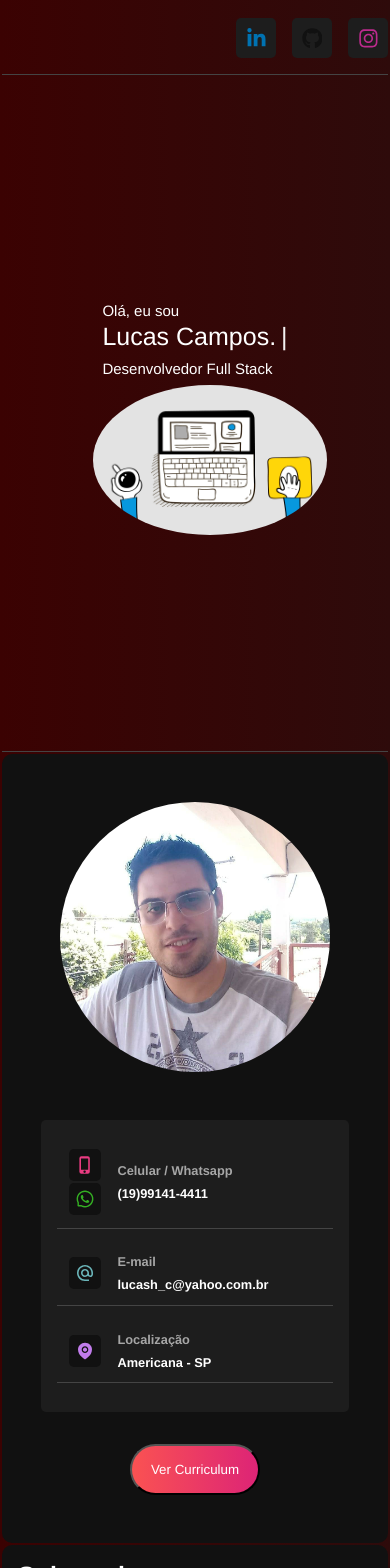
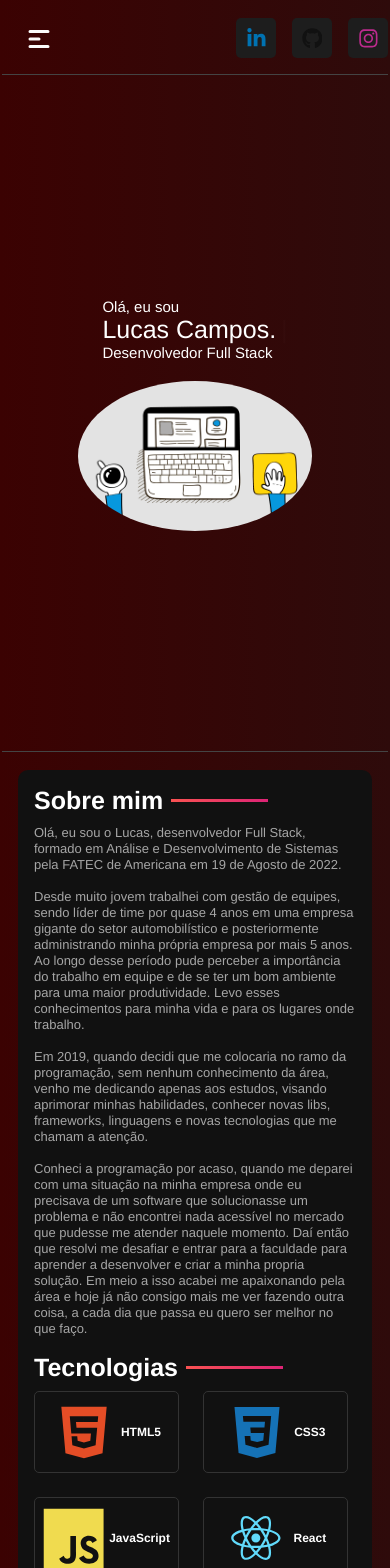
Before and after one commit to lucash-c/meuPortfolio, a React (Vite) app: page / in a window 390 px wide. Shown: the top 1568 px of the page. Built offline with nearby package versions, Linux system fonts and the light colour scheme.

Commit message:
responsivo

```diff
--- a/src/App.jsx
+++ b/src/App.jsx
@@ -5,10 +5,10 @@ import Sidebar from './components/Sidebar';
 import SocialNetworks from './components/SocialNetworks.jsx';
 import './styles/components/app.sass';
 import gif from './img/giphy.gif';
+import MenuMobile from './components/MenuMobile';
 
 function App() {
-  const [nome, setNome] = useState("")
-
+  const [nome, setNome] = useState("");
   const typeWriter = (name) => {
 
     setTimeout(() => {
@@ -28,30 +28,29 @@ function App() {
   }, [])
 
   return (
-
     <div className="portfolio">
       <nav className="nav">
-      <SocialNetworks />
+        <div className="mobile"><MenuMobile /></div>
+        <SocialNetworks />
       </nav>
       <div className="ajuste">
         <div className="inicio">
-          <div>
-            <span className='apresentacao'>Olá, eu sou </span> <br />
-            <span className="meu-nome"
-            >
-              {nome}
-            </span>
+          <div className="apresentacao">
+            <span >Olá, eu sou </span> <br />
+            <span className="meu-nome" > {nome}</span>
             <br />
-            <span className='apresentacao'> Desenvolvedor Full Stack</span>
+            <span > Desenvolvedor Full Stack</span>
           </div>
           <img src={gif} alt="gif" />
         </div>
       </div>
-      <Sidebar />
-      <MainContent />
+
+      <div className="content">
+        <div className='side'><Sidebar /></div>
+        <MainContent />
+      </div>
     </div>
   )
-
 }
 
 export default App
--- /dev/null
+++ b/src/components/MenuMobile.jsx
@@ -0,0 +1,40 @@
+import { IoClose } from 'react-icons/io5'
+import { HiMenuAlt1 } from 'react-icons/hi'
+import Sidebar from './Sidebar'
+
+import '../styles/components/menumobile.sass';
+import { useState } from 'react';
+
+
+const MenuMobile = () => {
+
+    const [menuIsVisible, setMenuIsVisible] = useState(false);
+
+    const toggleMenu = () => {
+        setMenuIsVisible(!menuIsVisible)
+
+    }
+
+    return (
+        <div id="menu" >
+
+            <>
+                {
+                    menuIsVisible && <IoClose className='close-icon' onClick={() => (toggleMenu())} />
+                }
+                {
+                    menuIsVisible && <Sidebar />
+                }
+                {
+                    !menuIsVisible && <HiMenuAlt1 className="menu-hamb" onClick={() => (toggleMenu())} />
+                }
+
+
+            </>
+
+
+        </div>
+    )
+}
+
+export default MenuMobile
--- a/src/styles/components/app.sass
+++ b/src/styles/components/app.sass
@@ -7,36 +7,54 @@
     padding: 3rem
     padding-top: 0
 
-.inicio
-    display: flex
-    align-items: center
-    justify-content: center
-    width: 100%
-    flex-wrap: wrap
+    nav
+        display: flex
+        justify-content: right
+        width: 100%
+        border-bottom: 1px solid #444
+
+        .mobile
+            display: none
+
+    .content
+        display: flex
+        gap: 3rem
+        padding: 3rem
+
+        .side
+            width: 30%
+            heigth: 100vh
+
+    .inicio
+        display: flex
+        align-items: center
+        justify-content: center
+        width: 100%
+        flex-wrap: wrap
 
     img
         margin-left: 30px
         border-radius: 50%
         height: 35vh
 
-.ajuste
-    display: flex
-    justify-content: center
-    flex-direction: column
-    width: 100%
-    color: white
-    font-size: 25px
-    height: 80vh
-    border-bottom: 1px solid #444
+    .ajuste
+        display: flex
+        justify-content: center
+        flex-direction: column
+        width: 100%
+        color: white
+        font-size: 25px
+        height: 80vh
+        border-bottom: 1px solid #444
 
-.meu-nome
-    font-size: 50px
+    .meu-nome
+        font-size: 50px
 
-    &:after
-        content: '|'
-        margin-left: 5px
-        opacity: 1
-        animation: pisca .7s infinite
+        &:after
+            content: '|'
+            margin-left: 5px
+            opacity: 1
+            animation: pisca .7s infinite
 
 @keyframes pisca
     0%, 100%
@@ -45,28 +63,42 @@
     50%
         opacity: 0
 
-nav
-    display: flex
-    justify-content: right
-    width: 100%
-    border-bottom: 1px solid #444
-
 @media (max-width:667px)
-    .meu-nome
-        font-size: 25px
-
-    .apresentacao
-        font-size: 15px
-
     .portfolio
         gap: 2px
         padding: 2px
 
-    .inicio
-        flex-direction: column
-        gap: 5px
+        nav
+            display: flex
+            justify-content: right
+            width: 100%
+            border-bottom: 1px solid #444
+
+            .mobile
+                display: flex
+
+        .content
+            padding: 1rem
+
+            .side
+                display: none
+
+        .meu-nome
+            font-size: 25px
+
+        .alinhamento
+
+            margin: 0 auto
+
+        .apresentacao
+            font-size: 15px
+
+        .inicio
+            flex-direction: column
+            gap: 5px
 
         img
-            margin-left: 30px
+            margin-left: 0
             border-radius: 50%
             height: 150px
+            margin-top: 15px
--- a/src/styles/components/maincontent.sass
+++ b/src/styles/components/maincontent.sass
@@ -33,7 +33,6 @@
 
 @media (max-width:667px)
     #main-content
-        flex: 2 1 0
         padding: 1rem
 
         section
--- /dev/null
+++ b/src/styles/components/menumobile.sass
@@ -0,0 +1,28 @@
+
+@media (max-width:667px)
+    #menu
+        position: absolute
+        width: 80%
+        height: 70vh
+        top: 0
+        left: 0
+        z-index: 5
+        opacity: 98%
+
+        .close-icon
+            position: absolute
+            top: 1.5rem
+            left: 85%
+            font-size: 30px
+            color: #fff
+            z-index: 6
+            transition: .2s
+
+        .menu-hamb
+            position: absolute
+            top: 1.5rem
+            left: 1.5rem
+            font-size: 30px
+            color: #fff
+            z-index: 6
+            transition: .2s
--- a/src/styles/components/sidebar.sass
+++ b/src/styles/components/sidebar.sass
@@ -12,8 +12,9 @@
     position: relative
     padding: 3rem 0
 
+
     img
-        max-width: 70%
+        max-width: 50%
         border-radius: 50%
         top: 2rem
         margin-bottom: 3em
--- a/src/styles/components/technologiescontainer.sass
+++ b/src/styles/components/technologiescontainer.sass
@@ -63,3 +63,25 @@
         #mongodb
             svg
                 color: #3fa037
+
+@media (max-width:667px)
+
+    .technologies-container
+        margin-bottom: 1rem
+
+        .technologies-grid
+
+            gap: 1.5rem
+
+            .technology-card
+                @include mixins.center
+                gap: 5px
+                padding: .5rem
+                border: 1px solid #333
+                width: 45%
+
+                h3
+                    font-size: 12px
+
+                svg
+                    font-size: 4rem
```
